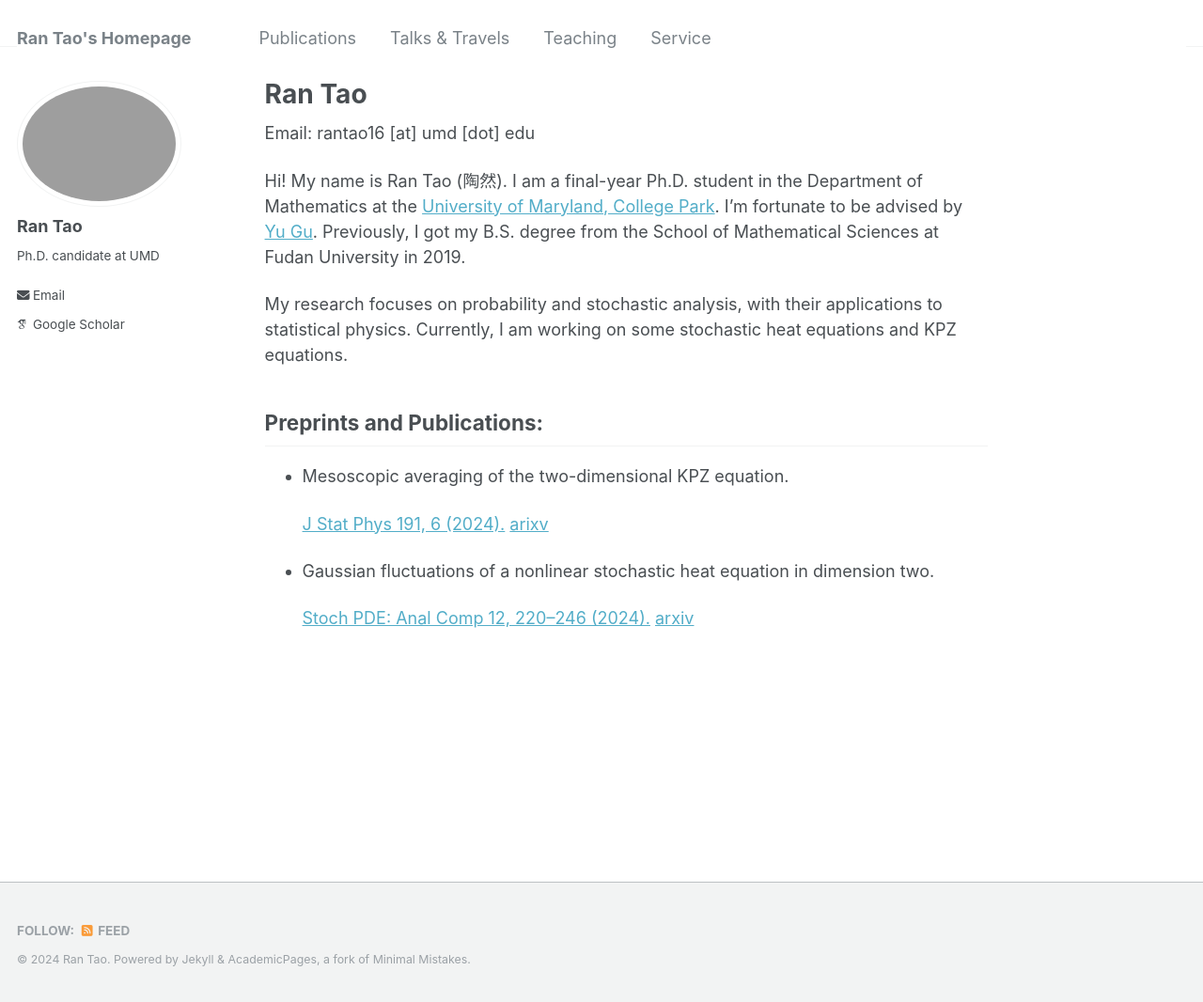
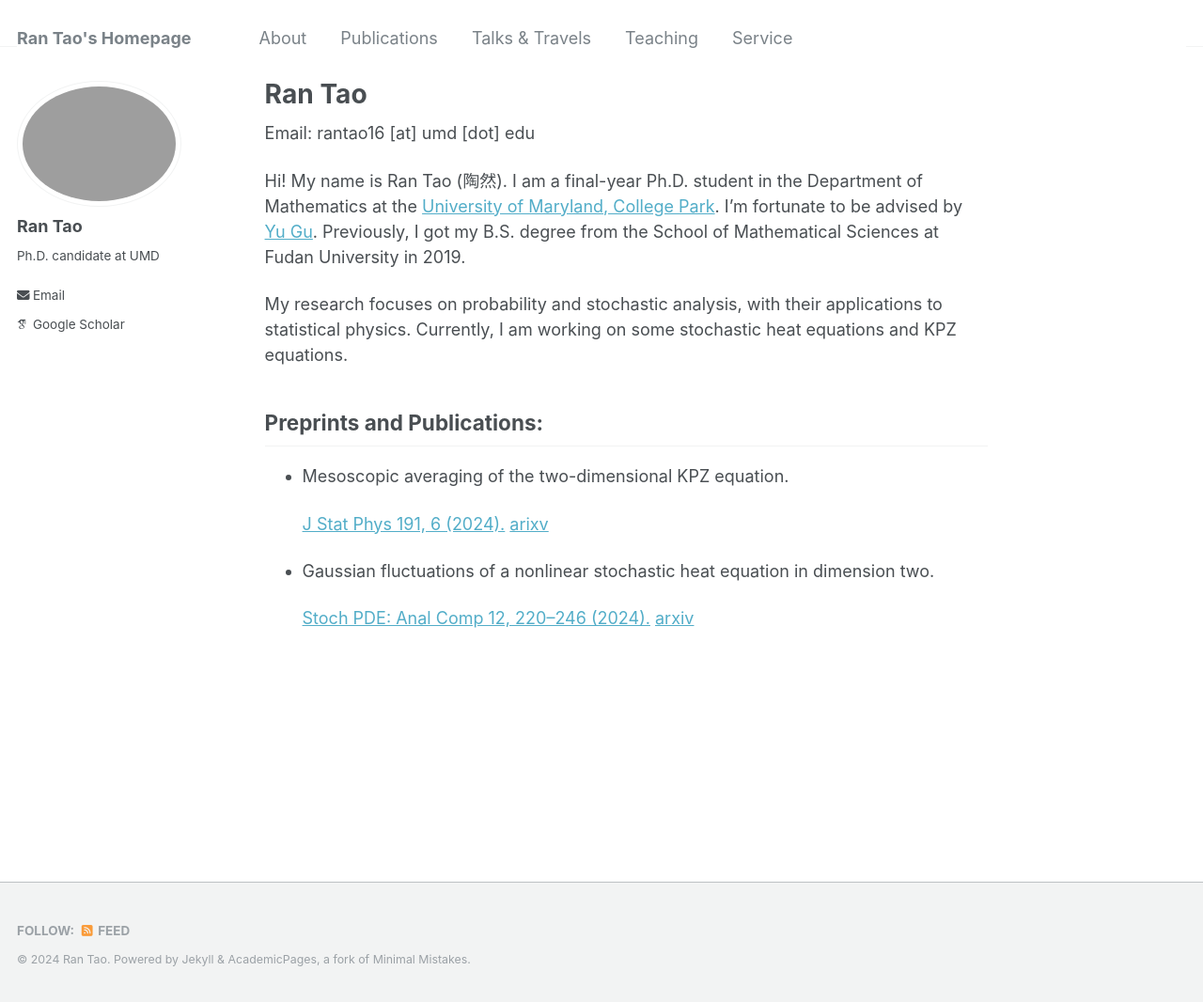
Before and after one commit to rantao16/rantao16.github.io, a Jekyll site: the page built from _pages/about.md, in a window 1280 px wide and 1066 px high. Shown: the whole window at 94% size. Built offline with Jekyll 4.4.1, drawn with Linux system fonts in a browser that asks for light colours; some web fonts are replaced.

Commit message:
Update navigation.yml

```diff
--- a/_data/navigation.yml
+++ b/_data/navigation.yml
@@ -5,6 +5,9 @@
 # prevent it from being included in the site.
 
 main:
+  - title: "About"
+    url: /about.md/
+
   - title: "Publications"
     url: /publications/
 
```
